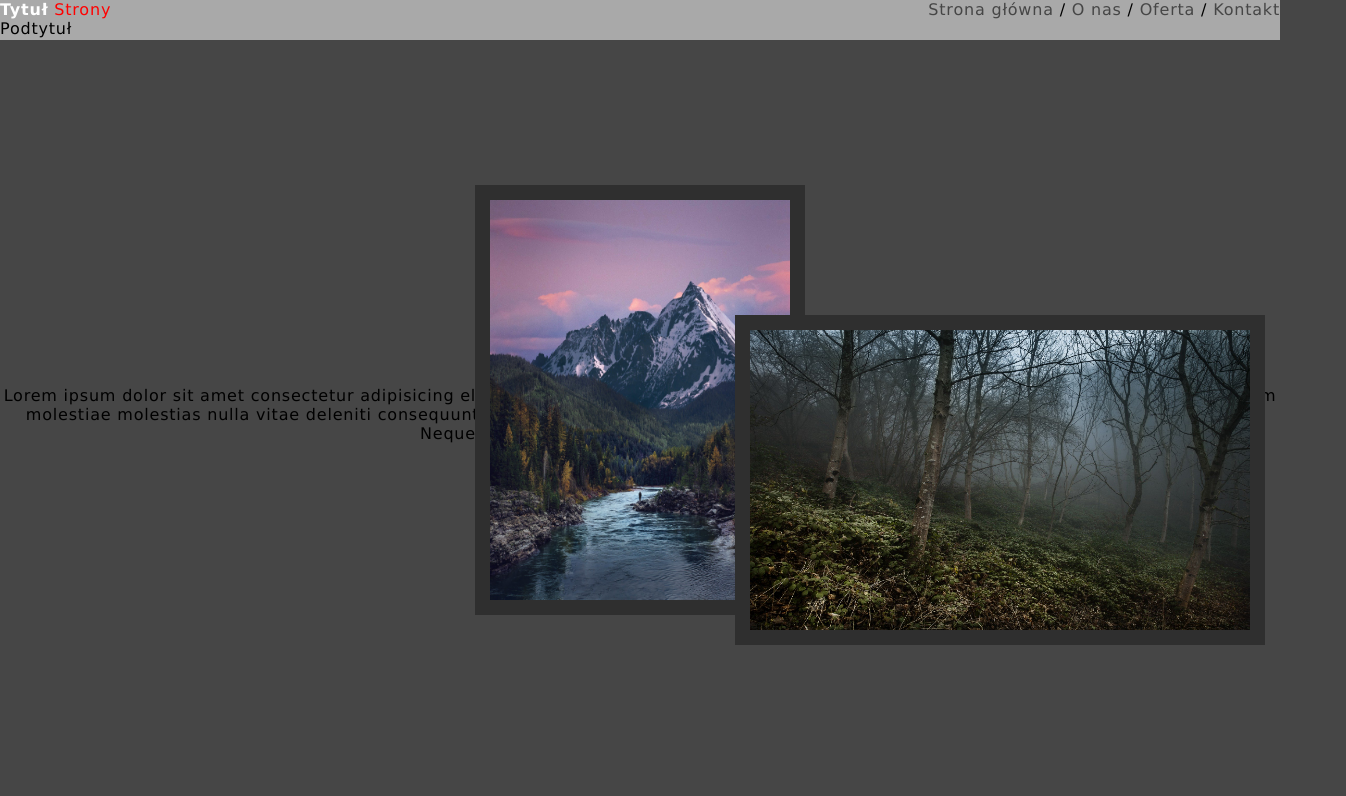
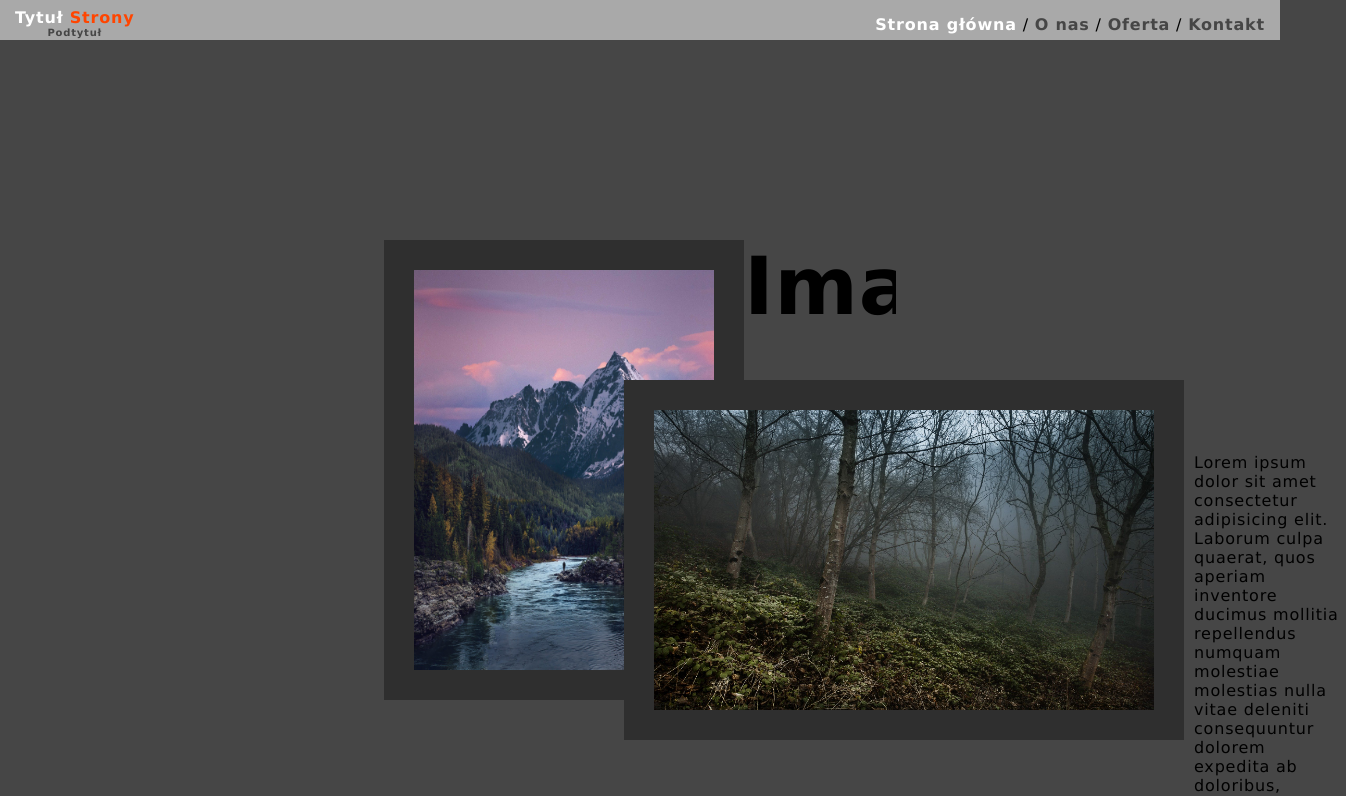
Before and after one commit to killmaciek124/HTML-CSS--College-, a plain HTML site: page lab04/zad_04.html in a window 1280 px wide. Shown: the top 796 px of the page, 1346 px wide, since content can reach past the window. Drawn offline with nearby package versions, Linux system fonts and the light colour scheme; files that its build step writes are made by us from their sources.

Commit message:
lab 04 skonczone

```diff
--- a/lab04/zad_04.scss
+++ b/lab04/zad_04.scss
@@ -9,19 +9,6 @@ header {
     background-color: darkgray;
     top: 0;
     width: 100vw;
-}
-nav {
- position: absolute;
-
-    text-align: center;
-    display: flex;
-    justify-content: center;
-    align-items: center;
-    top: 0;
-    bottom: 0;
-    left: 0;
-    right: 0;
-    margin: auto;
 }
 
 .title-1 {
@@ -38,47 +25,60 @@ body {
     width: 1100px;
   }
   .title-2 {
-      color: red;
+      color: orangered;
   }
   .menu {
       float: right;
-    top: 0;
-    left: 0;
-    right: 0;
-    left: 0;
-    margin: auto;
+    top: 15px;
 
-}
-  a {
+
+    right: 15px;
+    position: relative;
+
+      text-align: center;
+
+    }
+  .menu>a:nth-child(1) {
 
     text-decoration: none;
-      color:#464646;
+
+
+    color: white;
+  }
+  .menu>a {
+   font-weight: bolder;
+    text-decoration: none;
+    color:#464646;
   }
   .subtitle {
-      display: block;
-
+    color: #464646;
+    display: block;
+    font-size: 10px;
       text-align: center;
-  width: 50%;
     }
     .logo {
-       display: inline-block;
-
+       position: relative;
+       top: 8px;
+       left: 15px;
+        display: inline-block;
+        font-weight: bold;
     }
-    img {
-        position: absolute;
-
-        text-align: center;
-        top: 0;
-        bottom: 0;
-        left: 0;
-        right: 0;
-        margin: auto;
-        border: solid 15px #2f2f2f ;
 
 
+   // ********************************************************//
+    img {
+
+
+        // position: absolute;
+
+
+        position: relative;
+        border: solid 30px #2f2f2f ;
+
+        float: left;
     }
     nav>img:nth-child(1) {
-
+    float: left;
         height: 400px;
         width: 300px;
 
@@ -87,9 +87,43 @@ body {
         height: 300px;
         width: 500px;
         z-index: 3;
-        left: 45rem;
-        top: 10rem;
+       bottom: 20rem;
+        left: 15rem;
+    }
+
+    .info {
+    //  margin: 100px;
+width: auto;
+    text-align: left;
+    position: relative;
+
+
+}
+    .info-text {
+
+        position: relative;
+       left: 450px;
+       top: 120px;
+
+    }
+    nav {
+
+        width: 40vw;
+        height: 40vh;
+        // display: inline-block;
+        // text-align: center;
+      position: absolute;
+        margin: auto;
+      top: 0;
+      right: 0;
+      bottom: 0;
+      left: 0;
+
     }
     h2 {
-    margin-right: 100px;
+      position: relative;
+        font-size: 80px;
+    left: 0;
+        // top: 1rem;
+overflow: hidden;
     }
```
Also changed, not shown: .gitignore/zad_04.css (added), lab04/zad_04.css (deleted), 2 other files.
